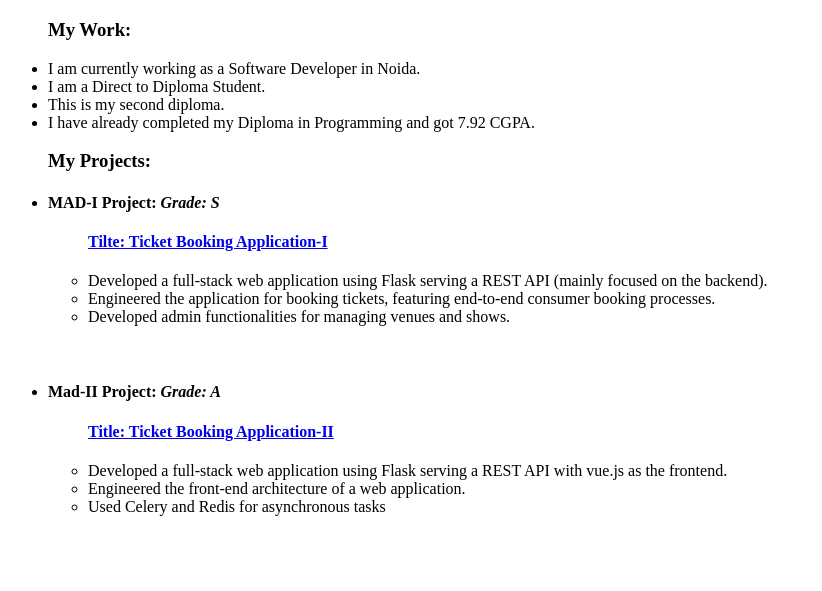
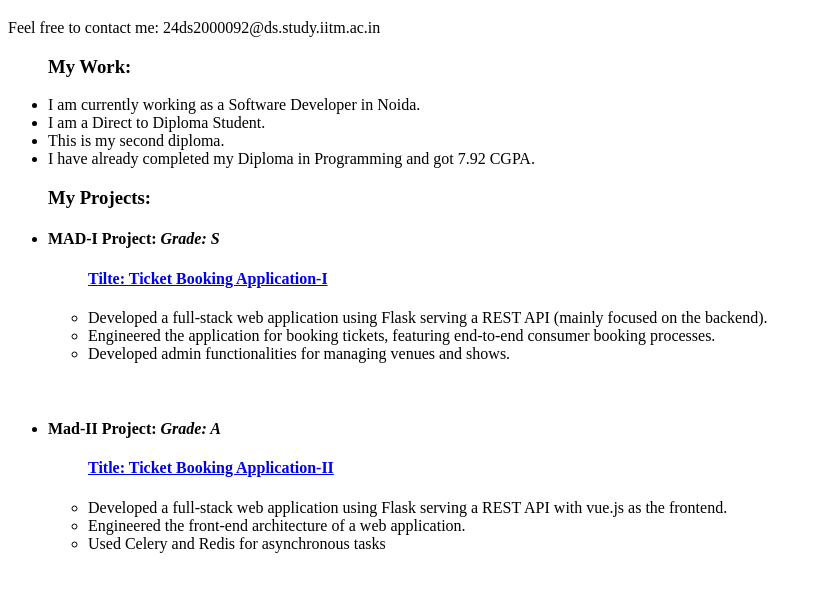
Before and after one commit to Anurag0325/Portfolio, a plain HTML site: page index.html in a window 1280 px wide. Shown: the part 61-652 px from the top of the page, without its empty margins (0-822 px from the left). Drawn offline with Linux system fonts and the light colour scheme.

Commit message:
Update index.html

```diff
--- a/index.html
+++ b/index.html
@@ -9,6 +9,7 @@
 
 <body>
     <h1>Anurag Kumar</h1>
+    <p>Feel free to contact me: <!--email_off-->24ds2000092@ds.study.iitm.ac.in<!--/email_off--></p>
     <ul>
         <h3>My Work:</h3>
         <li>I am currently working as a Software Developer in Noida.</li>
```
